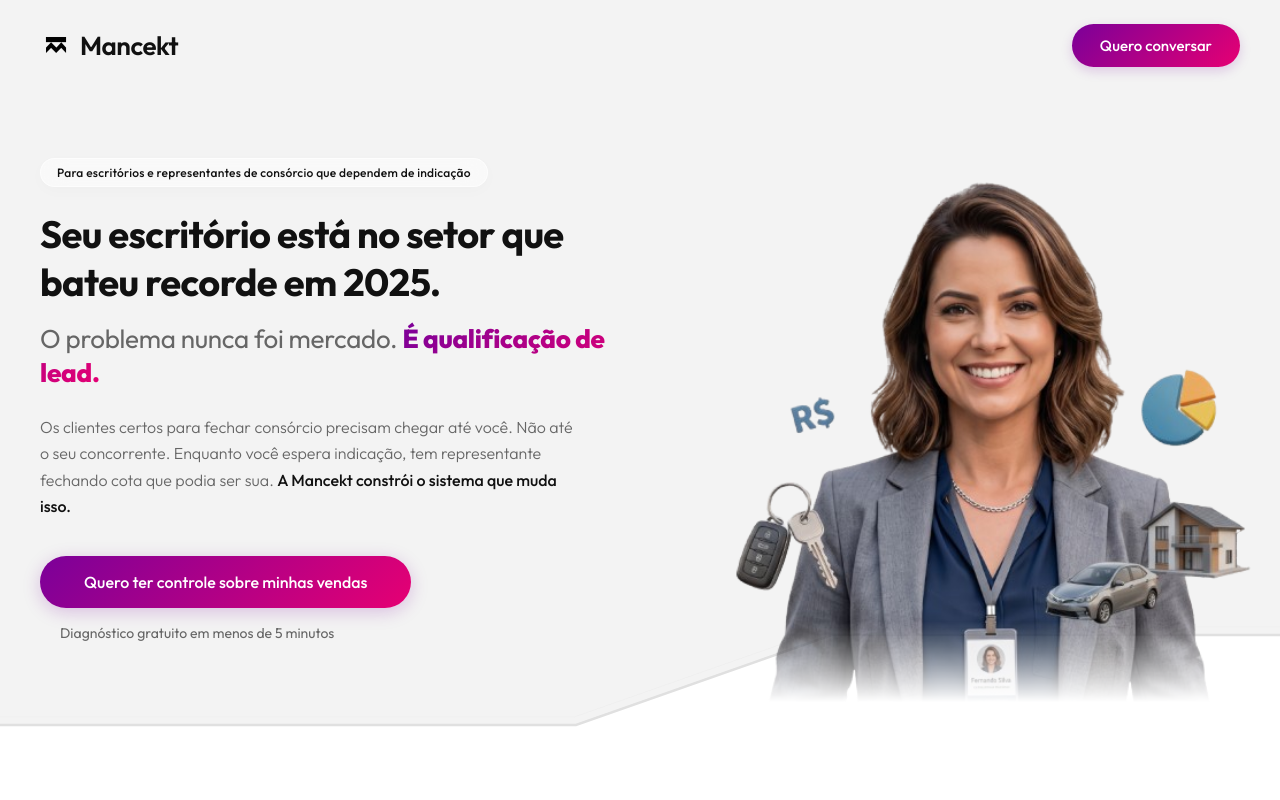
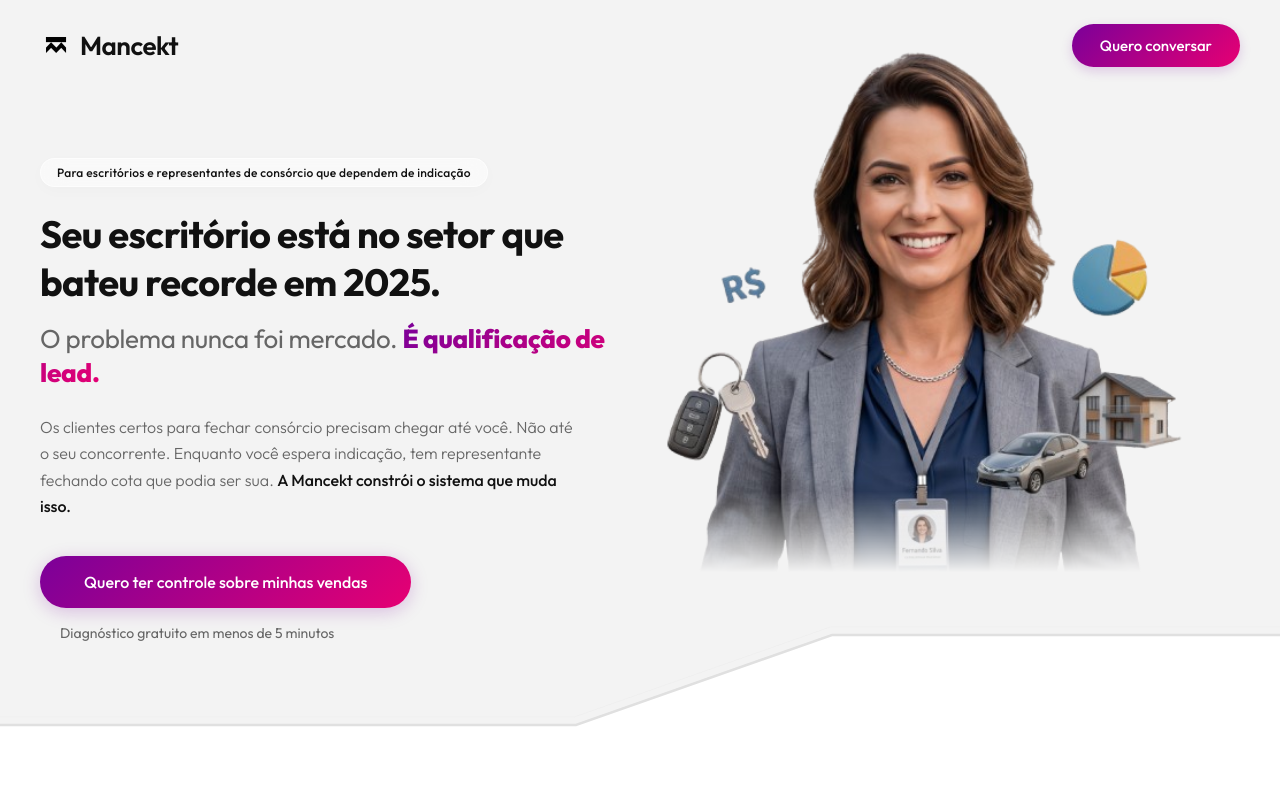
Before and after one commit to dennerbiersack1010/mancekt-consorcio-lp, a Next.js app: page / in a window 1280 px wide. Shown: the top 800 px of the page. Built offline with nearby package versions, Linux system fonts and the light colour scheme; a web font is replaced by a local one.

Commit message:
Sobe a imagem da hero (corrige inline styles do next/image fill sobrescrevendo o posicionamento)

```diff
--- a/app/globals.css
+++ b/app/globals.css
@@ -269,8 +269,10 @@ img {
 
 .hero-aesthetic-img {
   position: absolute !important;
-  bottom: 10px;
-  right: -20px;
+  top: auto !important;
+  left: auto !important;
+  bottom: 55px !important;
+  right: -20px !important;
   width: 115% !important;
   height: 115% !important;
   object-fit: contain !important;
```
